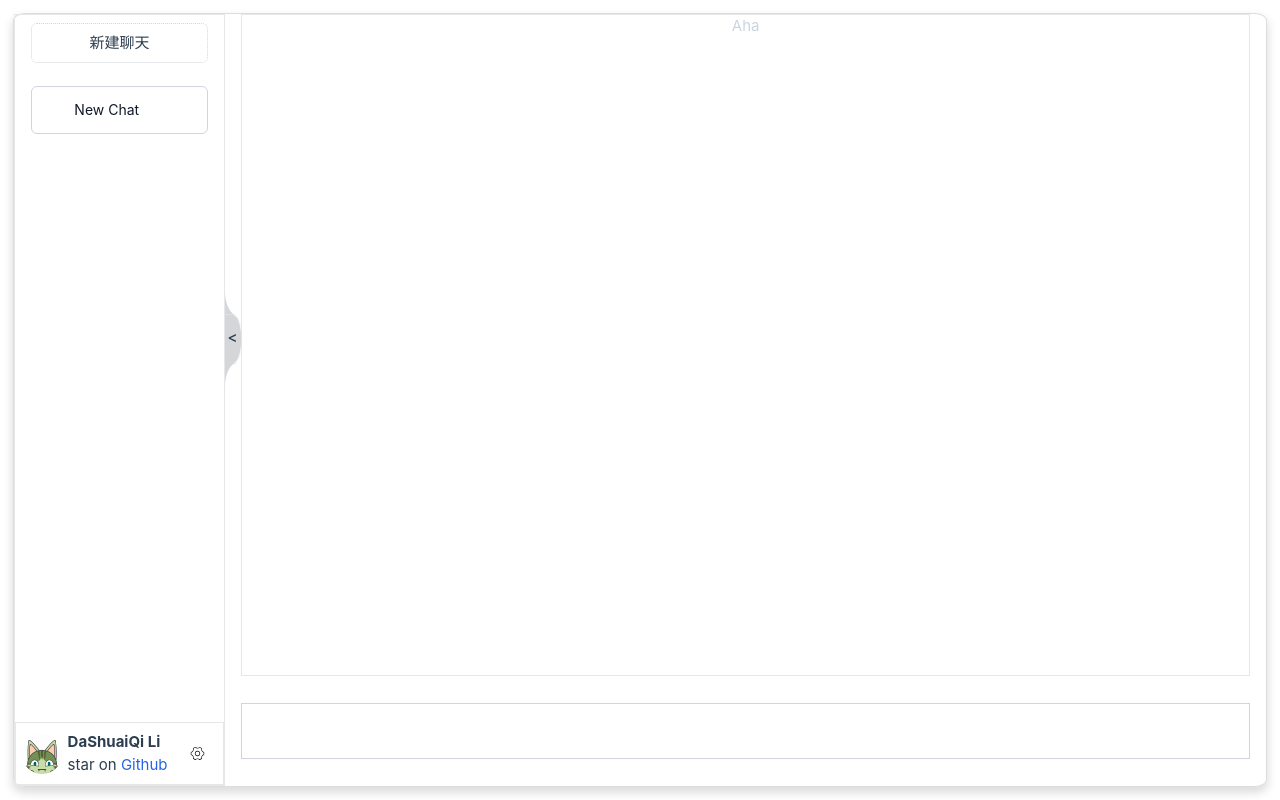
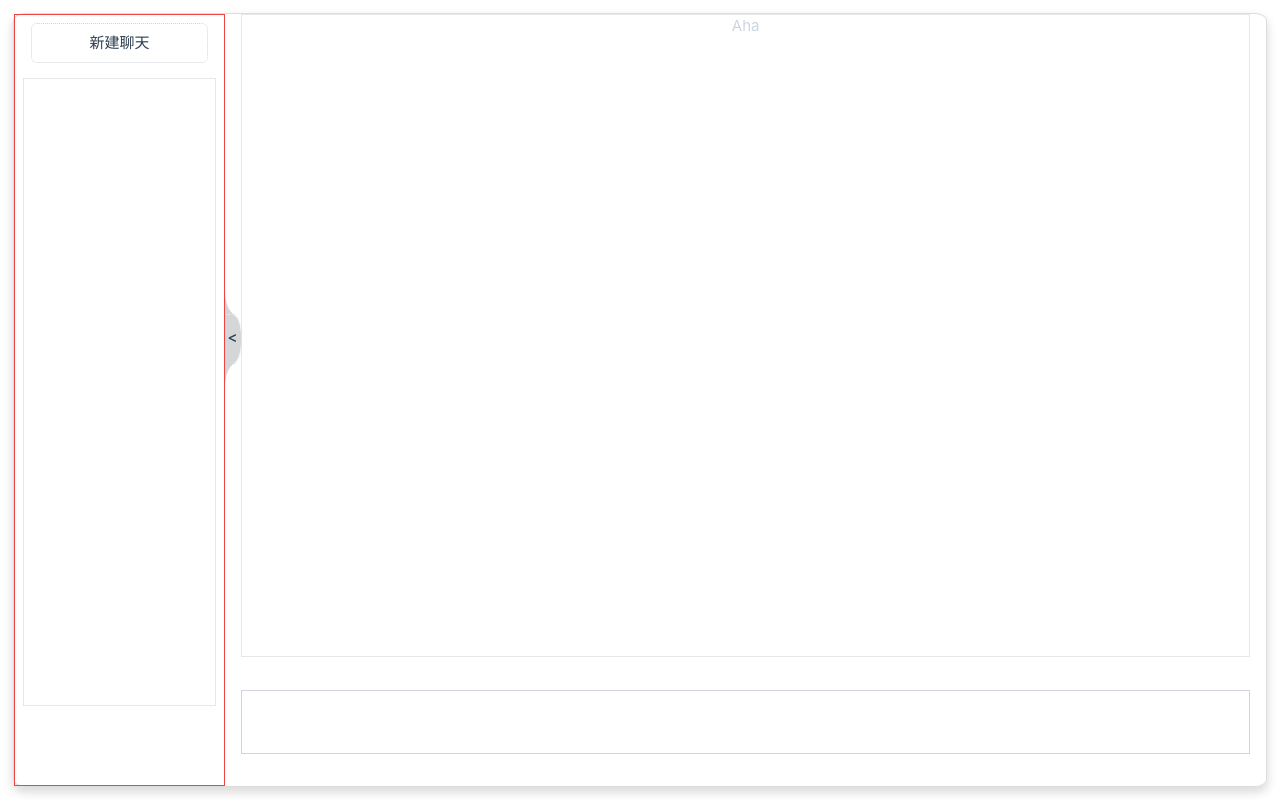
Before and after one commit to SinMu-L/chatweb, a Vue app: page / in a window 1280 px wide. Built offline with nearby package versions, Linux system fonts and the light colour scheme; a web font is replaced by a local one.

Commit message:
修复组件没有及时属性导致页面的路由删除不正确

```diff
--- a/src/components/MainArea.vue
+++ b/src/components/MainArea.vue
@@ -117,6 +117,7 @@ export default {
     getTitle(){
       const uuid = this.$route.params.uuid
       if(uuid){
+        console.log('uuid:',uuid)
         const item = store.chatStorage.data.sidebar.find(v=>v.uuid==uuid)
         return item.title
       }
@@ -144,13 +145,11 @@ export default {
 
 <template>
   <div  class="right  h-full  w-full" >
-
-
     <div  class="mx-4 h-full flex flex-col  ">
-      <div class="basis-1/12 border flex justify-start items-center px-4 lg:hidden ">
+      <!-- <div class="basis-1/12 border flex justify-start items-center px-4 lg:hidden ">
         {{ getTitle() }}
-      </div>
-      <div  class=" basis-full px-4 border   overflow-auto">
+      </div> -->
+      <div  class=" basis-5/6 px-4 border   overflow-auto">
         <div v-if="this.$route.path == '/'" class="text-center text-slate-300">Aha</div>
         <div v-else class="pt-2">
           <MessageItem v-for="(msgItem, index) in msgList" :key="index" :role="msgItem['role']" :msg="msgItem['msg']"
--- /dev/null
+++ b/src/components/NotFound.vue
@@ -0,0 +1,3 @@
+<template>
+    404
+</template>
--- a/src/components/SidebarFlexible.vue
+++ b/src/components/SidebarFlexible.vue
@@ -25,7 +25,7 @@ export default {
             store.isShow = !store.isShow
         },
         popChaItemData(idx) {
-            console.log('要删除的索引值', idx)
+            console.log('要删除的路由：', idx)
 
             if (store.chatStorage.data.chat.length > 0) {
                 const index = store.chatStorage.data.chat.findIndex(v => v.uuid == idx)
@@ -36,7 +36,8 @@ export default {
 
                 console.log('删除。。')
                 if (store.chatStorage.data.chat.length > 0) {
-                    this.$router.replace(`/chat/${store.chatStorage.data.chat[index - 1].uuid}`)
+                    console.log("即将跳转的路由：",store.chatStorage.data.chat[0].uuid)
+                    this.$router.replace(`/chat/${store.chatStorage.data.chat[0].uuid}`)
                 } else {
                     this.$router.replace('/')
                 }
@@ -87,20 +88,20 @@ export default {
 </script>
 
 <template>
-    <div class="left relative w-1/5 px-2 h-full border flex flex-col " v-show="store.isShow">
+    <div class="left relative w-1/5 px-2 h-full border flex flex-col border-red-500" v-show="store.isShow">
         <div class=" basis-1/12">
             <div @click="addChatItem"
                 class=" m-2 py-2 px-6 border rounded-md border-gray-300 border-dotted font-medium flex justify-center items-center hover:bg-gray-300 hover:border-5 hover:border-gray-600/5">
                 新建聊天</div>
         </div>
-        <div class="basis-10/12 overflow-auto ">
+        <div class="basis-10/12 overflow-auto border ">
 
-            <ChatItem v-for="(chat, index) in store.chatStorage.data.sidebar" :key="index" :idx="chat['uuid']"
+            <ChatItem v-for="(chat) in store.chatStorage.data.sidebar" :key="chat['uuid']" :idx="chat['uuid']"
                 v-model:content="chat['title']" :disabled="chat['enEdit']" @del="popChaItemData"
                 @enableEdit="enableEditChatItem"></ChatItem>
         </div>
         <div class="basis-1/12 mt-4">
-            <User></User>
+            <!-- <User></User> -->
         </div>
 
     </div>
@@ -118,9 +119,6 @@ export default {
 
 
 <style scope>
-.n-drawer .n-drawer-content .n-drawer-body-content-wrapper {
-    padding: unset !important;
-}
 
 :root {
     --main-bg-color: rgb(213, 214, 216);
--- a/src/routes/index.js
+++ b/src/routes/index.js
@@ -1,7 +1,33 @@
 import { createRouter, createWebHistory } from "vue-router"
 import routes from "./routers.js"
+import {store} from '../store.js'
 var router = createRouter({
     history: createWebHistory(),
     routes
 })
+
+
+router.afterEach((to, from, next)=>{
+    if(to.matched.length <= 0){
+        console.log('未匹配')
+        router.replace('/')
+        return false
+    }else{
+        // 是否是 /chat/xxx
+        // 是的话就需要判断 uuid 是否存在，不存在就跳转到404，否则就继续跳转路由
+        if(to.fullPath.indexOf('/chat/')> -1){
+            const uuid = to.params.uuid
+            const index = store.chatStorage.data.sidebar.findIndex(v=>v.uuid == uuid)
+            console.log('uuid:', to.params.uuid, 'index: ',index)
+            if(index>-1) return true
+            return router.replace('/404')
+
+        }else{
+            return true
+        }
+
+    }
+    return true
+})
+
 export default router
--- a/src/routes/routers.js
+++ b/src/routes/routers.js
@@ -2,12 +2,12 @@
 
 import {store} from '../store.js'
 import MainArea from '../components/MainArea.vue';
-import About from '../components/setting/About.vue'
+import NotFound from '../components/NotFound.vue'
 
 
 var routes = [
-  {path: "/",component: MainArea},
+  {path: "/",component: MainArea, name: 'root'},
   {path: "/chat/:uuid",component: MainArea},
-
+  {path: "/404",component: NotFound},
 ];
 export default routes;
--- a/src/store.js
+++ b/src/store.js
@@ -20,23 +20,23 @@ export const store = reactive({
     data: {
       active: 0,
       sidebar: [
-        {uuid: 1, title: "New Chat", enEdit: false}
+        // {uuid: 1, title: "New Chat", enEdit: false}
       ],
       chat: [
-        {uuid: 1, data: [
-          {
-            "time": "",
-            "msg": "index-1",
-            "role": "AI",
-            "msgReload": false
-          },
-          {
-            "time": "",
-            "msg": "index-1",
-            "role": "user",
-            "msgReload": false
-          }
-        ]},
+        // {uuid: 1, data: [
+        //   {
+        //     "time": "",
+        //     "msg": "index-1",
+        //     "role": "AI",
+        //     "msgReload": false
+        //   },
+        //   {
+        //     "time": "",
+        //     "msg": "index-1",
+        //     "role": "user",
+        //     "msgReload": false
+        //   }
+        // ]},
       ]
     },
     "expire": null
```
Also changed, not shown: 1 other file (tests, documents, lock files or other folders).
